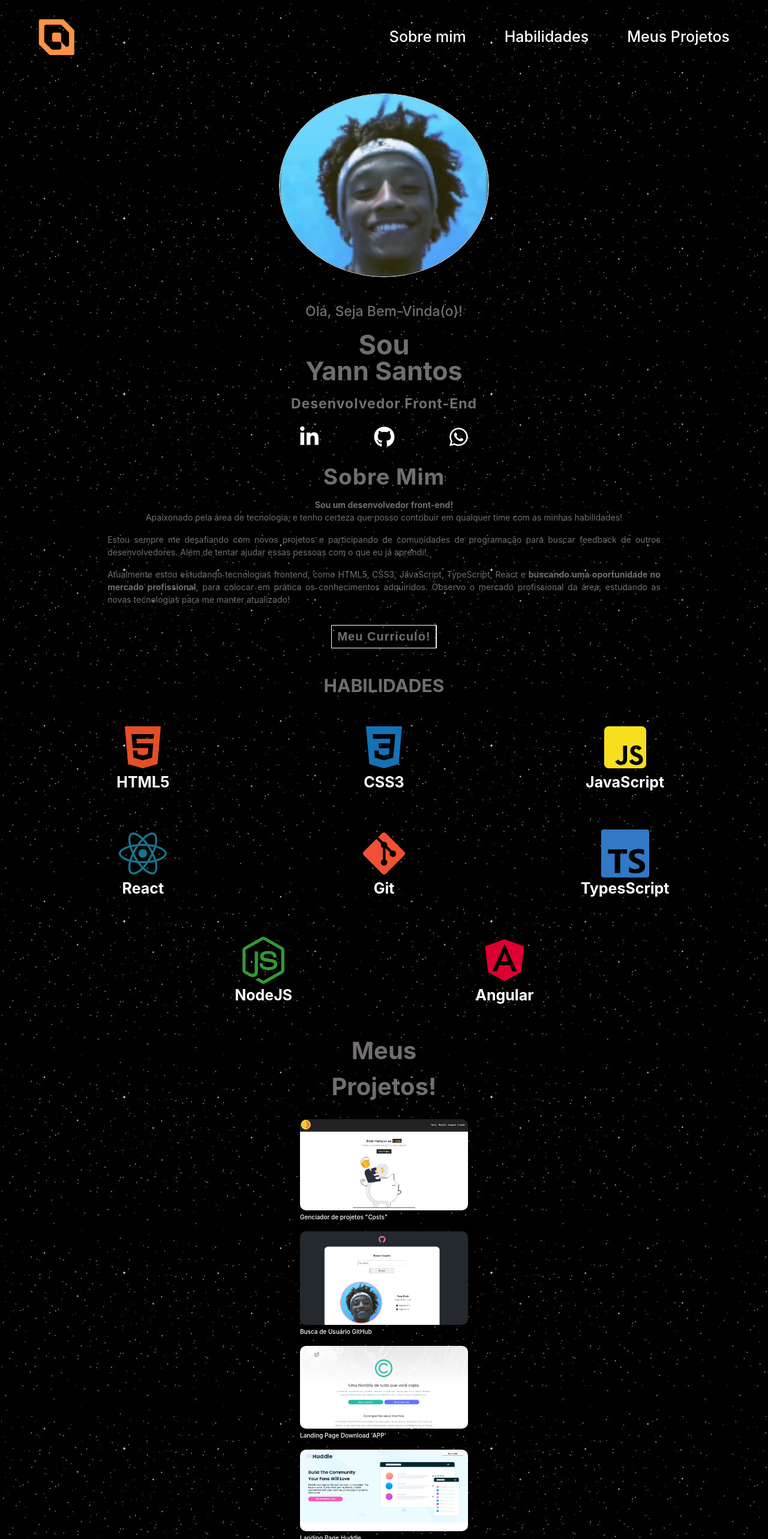
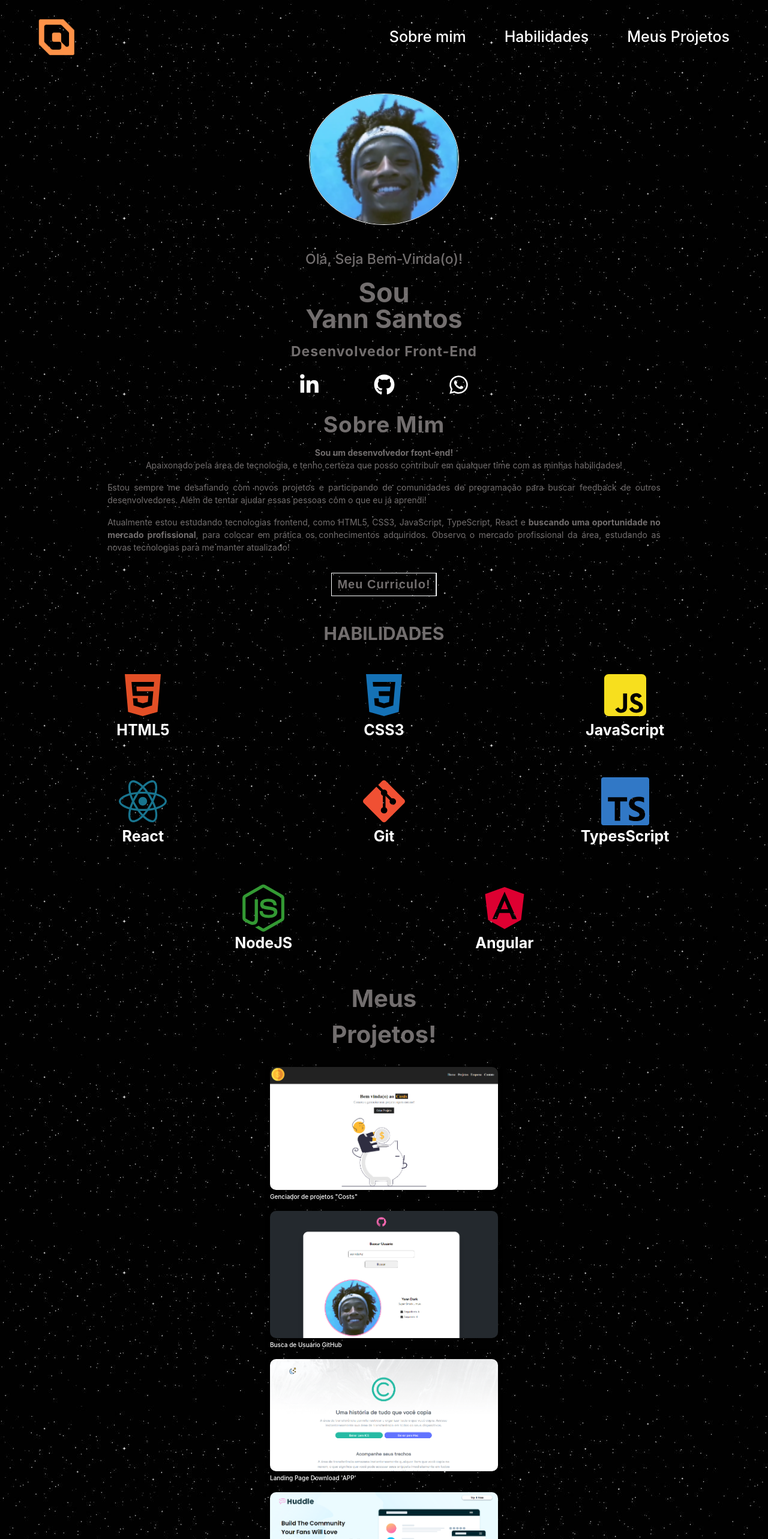
Before and after one commit to YannDarkz/portfolio-react, a React (Vite) app: page / in a window 1280 px wide. Shown: the top 2566 px of the page at 60% size. Built offline with nearby package versions, Linux system fonts and the light colour scheme.

Commit message:
att 11/09

```diff
--- a/src/components/footer/footer.tsx
+++ b/src/components/footer/footer.tsx
@@ -9,7 +9,7 @@ import { MdOutlineConnectWithoutContact } from "react-icons/md";
 
 
 
-const Footer = () => {
+const Footer: React.FC = () => {
     const emailAddress = "iansantostph@gmail.com";
     const subject = "Interesse em seus serviços";
     const body = "Olá, estou interessado em seus serviços!";
--- a/src/components/main/main.module.scss
+++ b/src/components/main/main.module.scss
@@ -87,10 +87,6 @@
 
     @media (min-width: 500px) {
 
-        // img {
-        //     width: 25rem;
-        // }
-
         h3,
         h4 {
             font-size: 1.8rem;
@@ -109,7 +105,7 @@
 
     @media (min-width: 1080px) {
         img {
-            width: 35rem;
+            width: 25rem;
         }
 
         h3,
--- a/src/components/projects/project.module.scss
+++ b/src/components/projects/project.module.scss
@@ -72,5 +72,15 @@
         }
     }
 
+    @media (min-width: 1260px) {
 
+        .projects_list {
+
+            .project {
+                width: 380px;
+
+            }
+        }
+
+    }
 }
```
